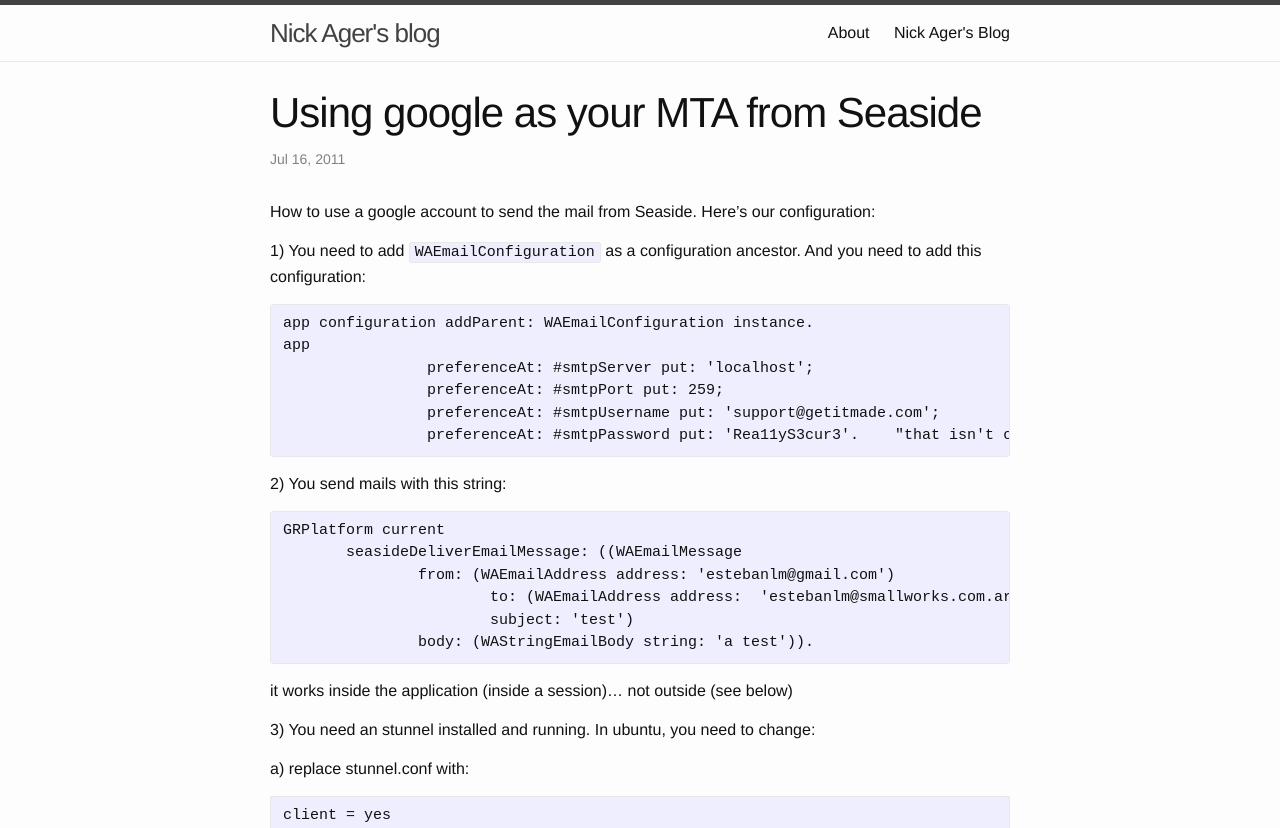
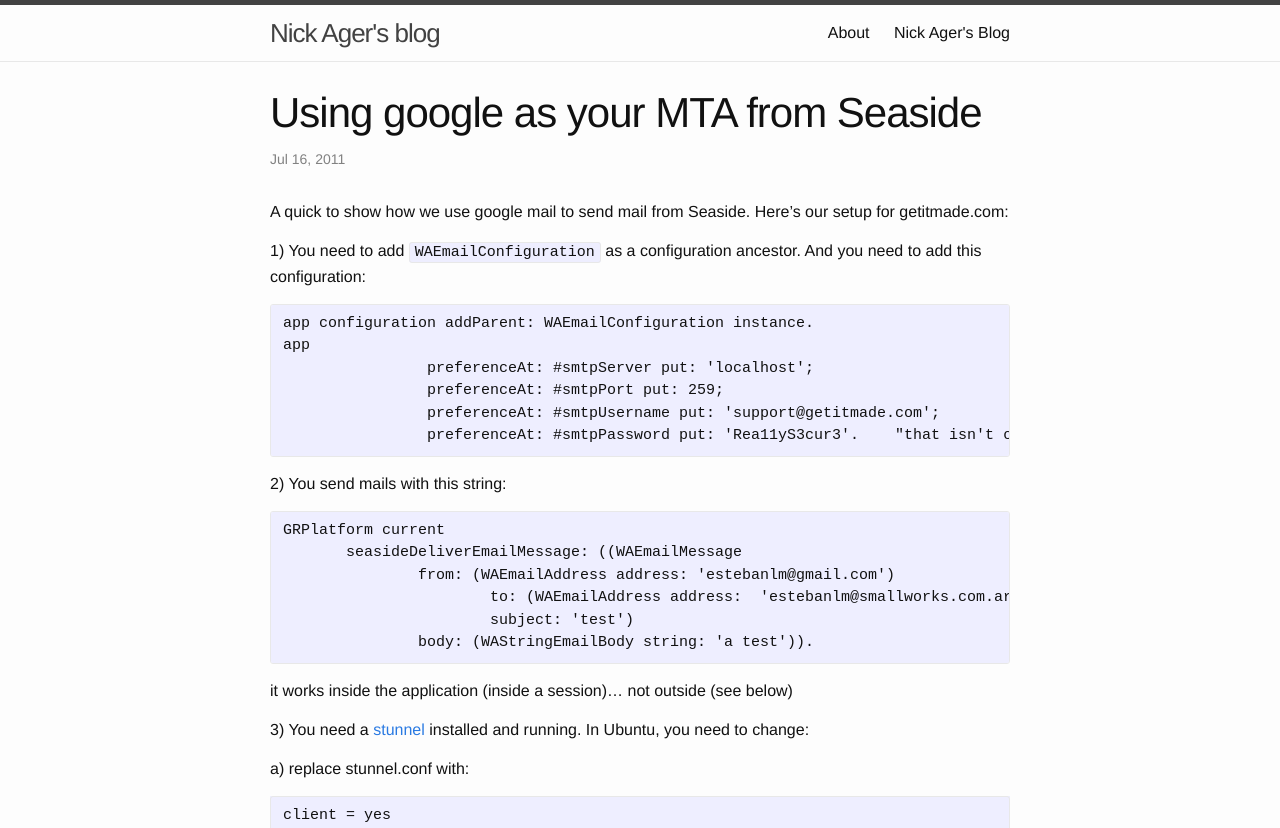
Before and after one commit to NickAger/nickager.github.io, a Jekyll site: the page built from _posts/2011-07-16-Using-google-as-your-MTA-from-Seaside.md, in a window 1280 px wide. Shown: the top 828 px of the page. Built offline with Jekyll 4.4.1, drawn with Linux system fonts in a browser that asks for light colours.

Commit message:
Update 2011-07-16-Using-google-as-your-MTA-from-Seaside.md

```diff
--- a/_posts/2011-07-16-Using-google-as-your-MTA-from-Seaside.md
+++ b/_posts/2011-07-16-Using-google-as-your-MTA-from-Seaside.md
@@ -3,7 +3,7 @@ title: "Using google as your MTA from Seaside"
 date: 2011-07-16
 layout: post
 ---
-How to use a google account to send the mail from Seaside. Here's our configuration:
+A quick to show how we use google mail to send mail from Seaside. Here's our setup for getitmade.com:
 
 1) You need to add `WAEmailConfiguration` as a configuration ancestor.
 And you need to add this configuration:
@@ -30,7 +30,7 @@ GRPlatform current
 
 it works inside the application (inside a session)... not outside (see below)
 
-3) You need an stunnel installed and running. In ubuntu, you need to change:
+3) You need a [stunnel](https://www.stunnel.org/index.html) installed and running. In Ubuntu, you need to change:
 
 a) replace stunnel.conf with:
 
```
